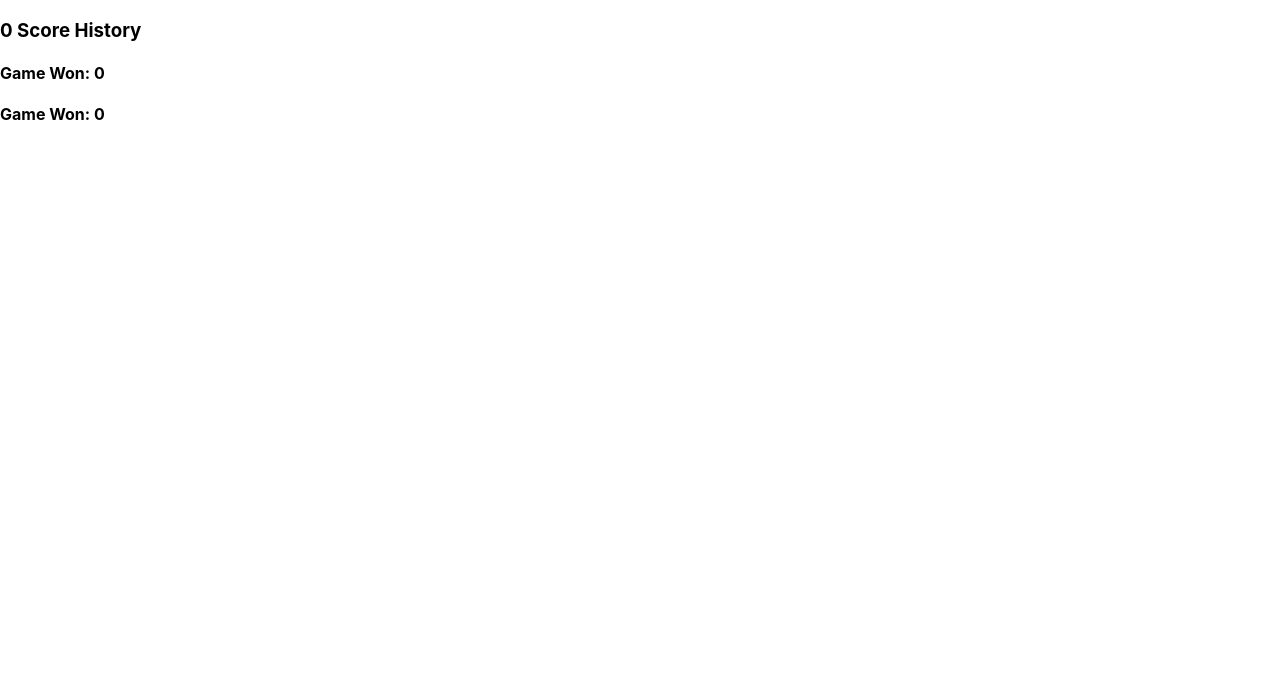
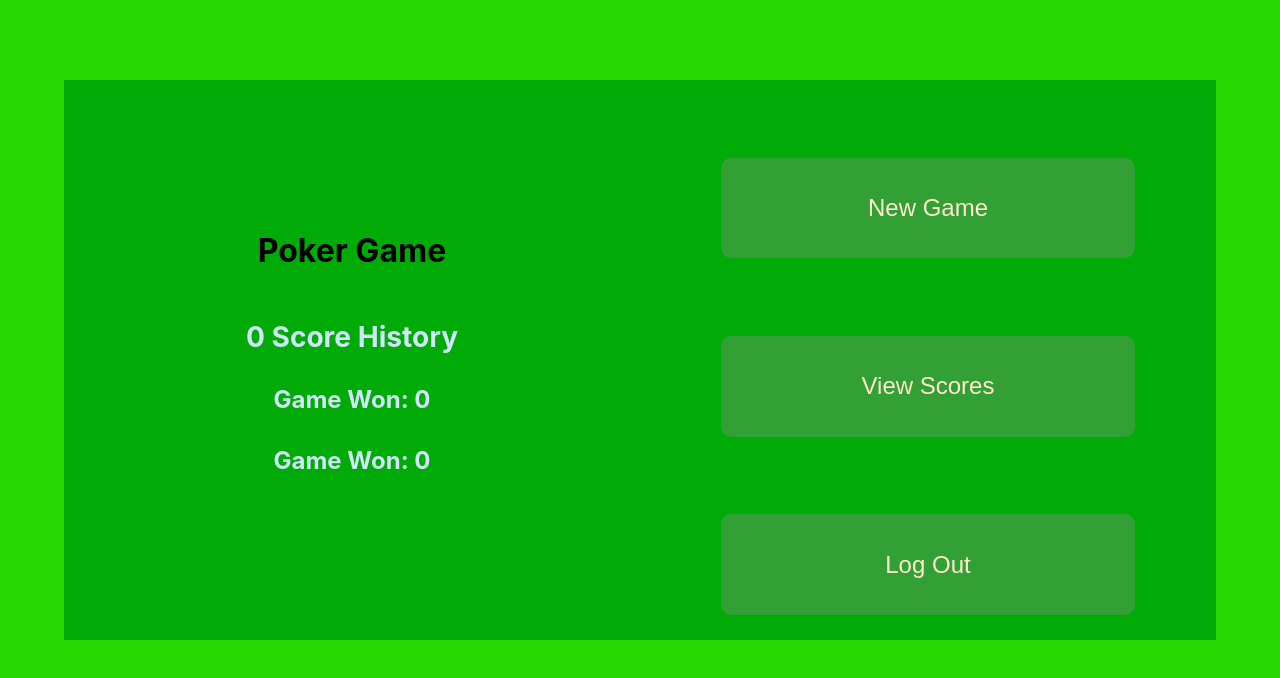
Before and after one commit to mgkEdits/Poker-Full-Game, a React (Create React App) app in the folder client/: page /Standing-Score in a window 1280 px wide. Shown: the top 678 px of the page. Built offline with nearby package versions, Linux system fonts and the light colour scheme.

Commit message:
updated ui flow Elements

```diff
--- a/client/src/App.css
+++ b/client/src/App.css
@@ -1,4 +1,4 @@
-/* src/App.css */
+/*
 .landingpage {
   text-align: center;
   padding: 40px;
@@ -15,11 +15,11 @@
 .landingpage h1 {
   font-size: 48px;
   color: #fff;
-  background: rgb(83, 83, 250); /* Add this line for white background */
-  padding: 10px; /* Add padding for better visual */
+  background: rgb(83, 83, 250);
+  padding: 10px;
 }
 
-/* .buttons {
+.buttons {
   margin-top: 20px;
 }
 
--- a/client/src/App.js
+++ b/client/src/App.js
@@ -12,7 +12,7 @@ import './App.css';
 function App() {
   return (
     <Router>
-      <div className="App">
+      <div className="main-sqr">
         <Routes>
           <Route path="/" element={<Landing />} />
           <Route path="/login" element={<Login />} />
--- a/client/src/components/Buttons.js
+++ b/client/src/components/Buttons.js
@@ -4,9 +4,9 @@ import { Link } from 'react-router-dom';
 
 const Buttons = () => {
   return (
-    <div className="buttons">
-      <Link to="/login" className="btn">Login</Link>
-      <Link to="/signup" className="btn">Signup</Link>
+    <div className='btnwrp'>
+     <a> <Link to="/login" className="btn">Login</Link></a>
+     <a> <Link to="/signup" className="btn">Signup</Link></a>
     </div>
   );
 };
--- a/client/src/components/Home.js
+++ b/client/src/components/Home.js
@@ -1,5 +1,4 @@
 import React from 'react'
-import HomeLayout from './game/homeLayout'
 
 const handleNewGame= (e) => {
   e.preventDefault();
@@ -18,15 +17,17 @@ const handleLogOut= (e) => {
 
 function Home() {
   return (
-    <div>
+    <div className='home-wrp'>
        <div className='right-sqr'>
+       <div className='title-sqr'>
        <h1> Poker Game </h1>
-        </div>
+       </div>
+      </div>
 
       <div className='left-sqr'>
-        <button onClick={handleNewGame}>New Game</button>
-        <button onClick={handleViewScores}>View Scores</button>
-        <button onClick={handleLogOut}> Log Out</button>
+        <button  onClick={handleNewGame}>New Game</button>
+        <button  onClick={handleViewScores}>View Scores</button>
+        <button  onClick={handleLogOut}> Log Out</button>
       </div>
     </div>
   )
--- a/client/src/components/Landing.js
+++ b/client/src/components/Landing.js
@@ -3,7 +3,7 @@ import Buttons from './Buttons';
 
 const WelcomeMessage = () => {
   return (
-    <div className='landingpage'>
+    <div className='landing-sqr'>
       <h1>Welcome to Poker Land</h1>
       <Buttons />
     </div>
--- a/client/src/components/ViewScores.js
+++ b/client/src/components/ViewScores.js
@@ -1,15 +1,40 @@
 import React from 'react'
 
-const gamesLost = 0;
+const handleNewGame= (e) => {
+  e.preventDefault();
+  window.location.href = '/PokerGame';
+};
+
+
+const handleLogOut= (e) => {
+  e.preventDefault();
+  window.location.href = '/';
+};
+
 const userName = 0;
 const gamesWon = 0;
+const gamesLost = 0;
 
 function ViewScores() {
   return (
-    <div className='right-sqr'>
-        <h3> {userName} Score History</h3>
+
+    <div className='home-wrp'>
+       <div className='right-sqr'>
+       <div className='title-sqr'>
+       <h1> Poker Game </h1>
+       </div>
+       <div className='score-sqr'>
+        <h3 className='url'> {userName} Score History</h3>
         <h4> Game Won: {gamesWon}</h4>
         <h4> Game Won: {gamesLost}</h4>
+    </div>
+      </div>
+
+      <div className='left-sqr'>
+        <button  onClick={handleNewGame}>New Game</button>
+        <button className='active'>View Scores</button>
+        <button  onClick={handleLogOut}> Log Out</button>
+      </div>
     </div>
   )
 }
--- a/client/src/components/game/game.css
+++ b/client/src/components/game/game.css
@@ -124,7 +124,7 @@ justify-content: space-around;
     justify-content: space-between;
     line-height: 1%;
 }
-button{
+/* button{
     float: left;
     background-color: rgb(233, 33, 33);
     text-align: center;
@@ -133,4 +133,4 @@ button{
     font-size: 15px;
     width: 30%;
     color: aliceblue;
-}
+} */
--- a/client/src/index.css
+++ b/client/src/index.css
@@ -14,23 +14,90 @@ code {
 
 /*-------------------  main-sqr  ------------------------*/
 .main-sqr {
-  background-color: #0f680cea;
+  background-color:  #26D701;
   min-height: 100vh;
   min-width: 100% ;
   display: flex;
   justify-content: space-around;
 }
-/*----------------------------------------------------  Landing Page styling ----------------------------------------------------------------*/
+/*----------------------------------------------------  Home / View Page styling ----------------------------------------------------------------*/
 
-/*-------------------  landing-sqr  ------------------------*/
+.home-wrp{
+  display: flex;
+  margin-top: 10vh;
+  width: 90%;
+  height: 70vh;
+  background-color: #00AB08;
+  justify-content: space-around;
+}
+.right-sqr{
+  border-radius: 1vh;
+  height: 100%;
+  width: 45%;
+  text-align: center;
+  display: flex;
+  flex-direction: column;
+}
+
+.left-sqr{
+  border-radius: 1vh;
+  height: 100%;
+  width: 45%;
+  text-align: center;
+  display: flex;
+  flex-direction: column;
+}
+
+.title-sqr{
+  padding-top: 25%;
+}
+
+.score-sqr{
+  font-size: 1.5em;
+  color: rgb(209, 230, 248);
+}
+
+.url{
+  text-decoration:solid;
+}
+/*-------------------  landing page styling  ------------------------*/
 .landing-sqr{
   display: flex;
-  background-color: #68670cea;
-  min-height: 80vh;
+  flex-direction: column;
+  background-color: #00AB08;
+  height: 70vh;
   padding: 5%;
-  min-width: 90%;
-  justify-content: space-around;
+  width: 40%;
+  margin-top: 10vh;
+  color: antiquewhite;
+  font-size: 1.5rem;
+  text-align: center;
 }
+
+a{
+  text-decoration: none;
+}
+a .btn{
+  font-size: 1.5rem;
+  color: blanchedalmond;
+  background-color: #33A036;
+  margin-top: 5%;
+  padding-left: 43%;
+  text-align: center;
+  border-radius: 10px;
+}
+a .btn:hover{
+  font-size: 1.4rem;
+  color: rgb(71, 67, 60);
+  background-color: #19ebfa;
+  border-radius: 20px;
+
+}
+.btnwrp{
+  margin-top: 20%;
+}
+
+
 /*-------------------  right-sqr  ------------------------*/
 .card-sqr{
   background-color: #c5cec59a;
@@ -64,12 +131,27 @@ input{
   padding-top: 8%;
 
 }
-
 button{
   border: none;
   font-size: 1.5rem;
   width: 80%;
   margin-left:10%;
-  padding: 4%;
+  padding: 7%;
   text-decoration: none;
+  color: blanchedalmond;
+  background-color: #33A036;
+  margin-top: 15%;
+  text-align: center;
+  border-radius: 10px;
+  cursor: pointer;
+
 }
+button:hover{
+  font-size: 1.4rem;
+  color: rgb(71, 67, 60);
+  background-color: #19ebfa;
+  border-radius: 20px;
+}
+
+
+/*-------------------- landing Page Style-----------------------------*/
```
Also changed, not shown: client/src/components/GameScore.js (deleted, +0 -9 lines).
